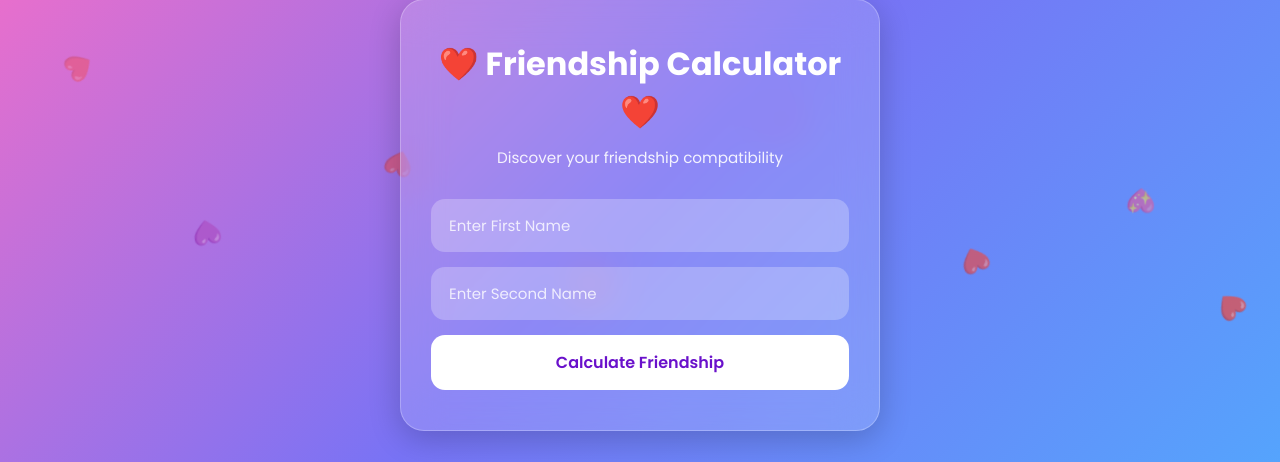
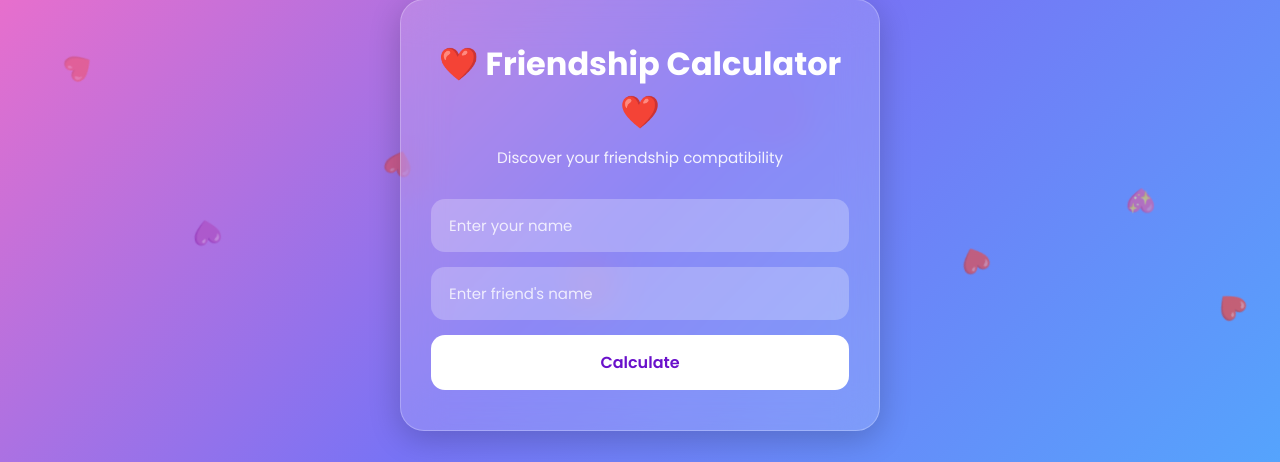
Before and after one commit to Laxmi12-1/friend_calc, a Flask app: page / in a window 1280 px wide. Shown: the part 185-647 px from the top of the page. Run offline with Flask 3, Linux system fonts and the light colour scheme.

Commit message:
Update index.html

```diff
--- a/templates/index.html
+++ b/templates/index.html
@@ -27,28 +27,28 @@
             <p class="subtitle">
                 Discover your friendship compatibility
             </p>
-
 <form action="/calculate" method="POST">
 
     <input
         type="text"
         name="name1"
-                    placeholder="Enter First Name"
+        placeholder="Enter your name"
         required
     >
 
     <input
         type="text"
         name="name2"
-                    placeholder="Enter Second Name"
+        placeholder="Enter friend's name"
         required
     >
 
     <button type="submit">
-                    Calculate Friendship
+        Calculate
     </button>
 
 </form>
+
 
             {% if score %}
 
```
Lines whose indentation alone changed are shown as unchanged.
